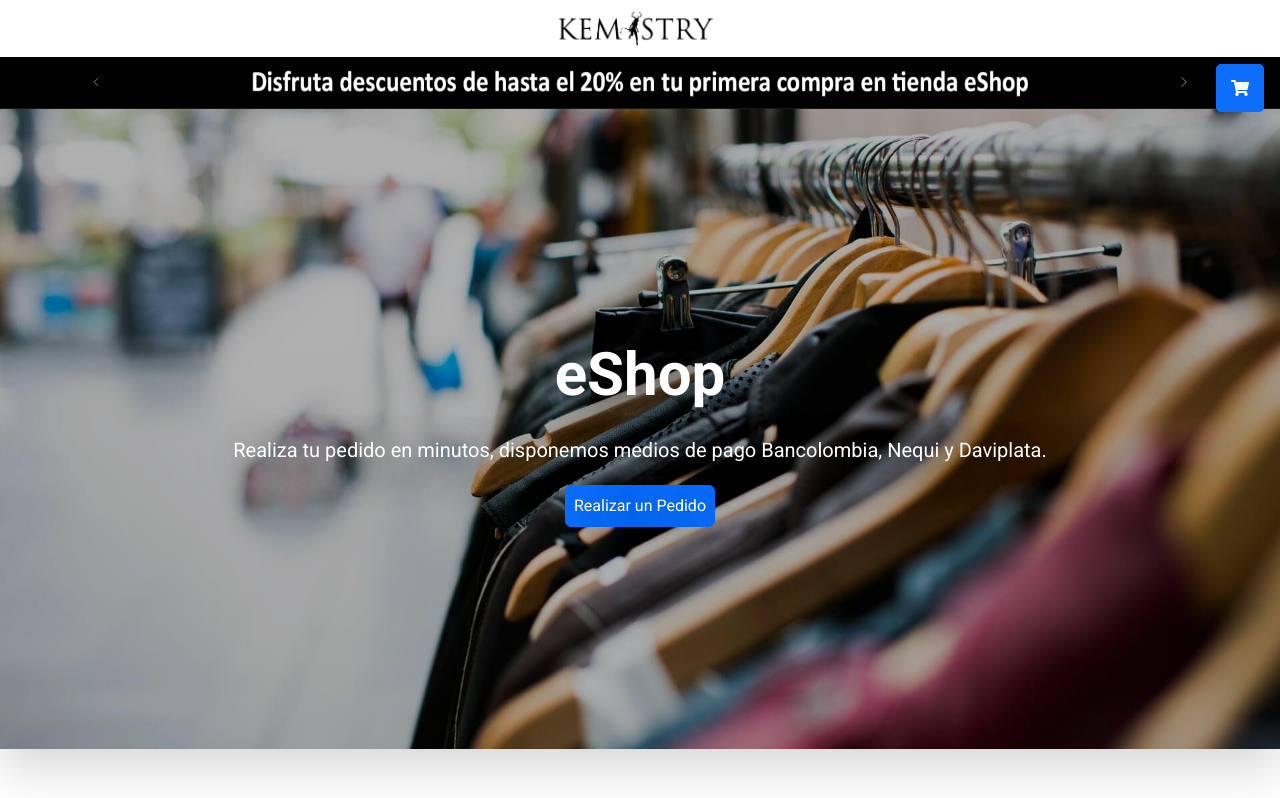
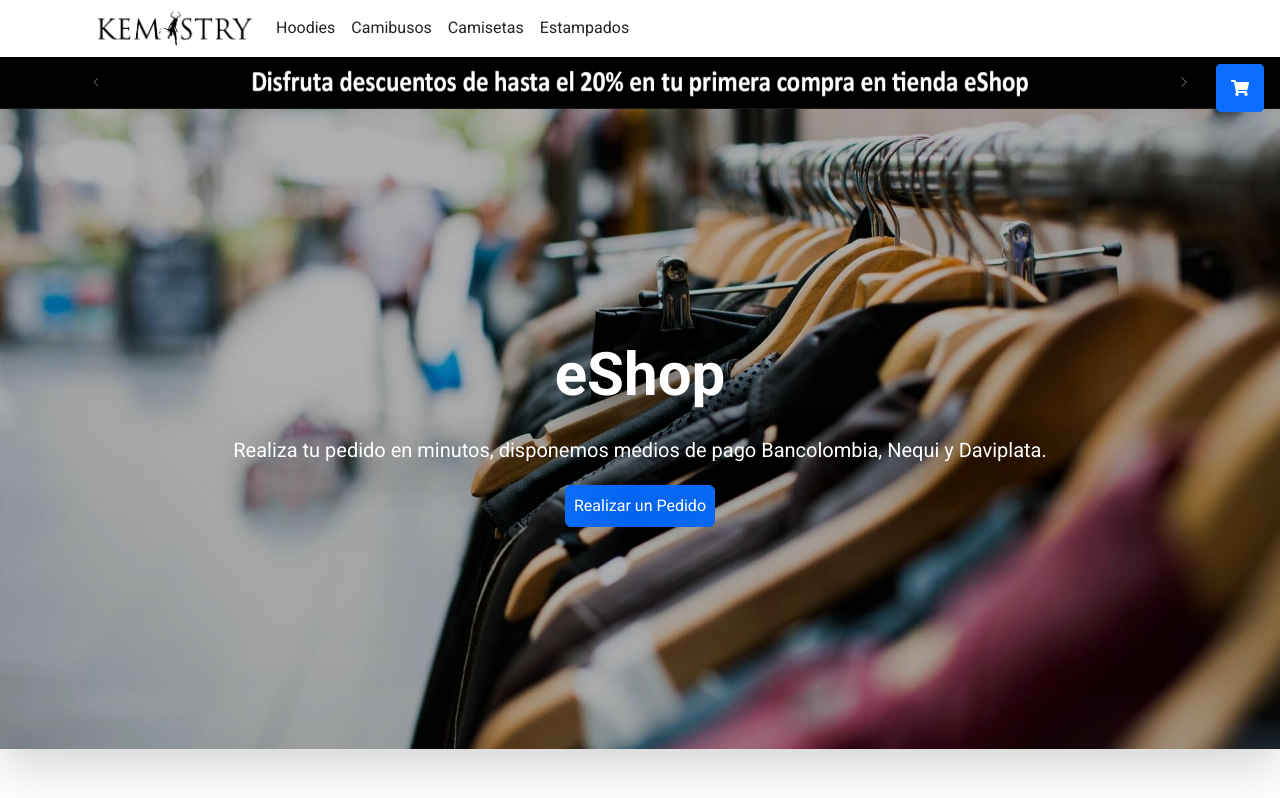
Before and after one commit to CrisAguirre/kemistry, an Angular app: page /shop in a window 1280 px wide. Shown: the top 798 px of the page. Built offline with nearby package versions, Linux system fonts and the light colour scheme.

Commit message:
various fixes

```diff
--- a/src/app/components/landing/landing.component.html
+++ b/src/app/components/landing/landing.component.html
@@ -124,9 +124,6 @@
           <li class="nav-item">
             <a class="nav-link active text-light" aria-current="page" routerLink="/estampados">Estampados</a>
           </li>
-          <!--<li class="nav-item">
-            <a class="nav-link active text-light" aria-current="page" routerLink="/kemistry">Nosotros</a>
-          </li>-->
         </ul>
       </nav>
     </div>
--- a/src/app/components/shared/navbar/navbar.component.css
+++ b/src/app/components/shared/navbar/navbar.component.css
@@ -78,10 +78,26 @@ nav.principal a:hover {
     text-decoration: none;
     background-color: #0D6EFD;
 }
+
 @media (min-width: 100px) and (max-width: 1000px){
     .navbar-expand-lg {
         flex-wrap: wrap;
         justify-content: flex-start;
+    }
+    .botonMenu {
+        display: flex;
+        justify-content: center;
+        align-items: center;
+        width: 3rem;
+        height: 3rem;
+        position: fixed;
+        top: 4rem;
+        left: 1rem;
+        background-color: #0D6EFD;
+        border: 0;
+        color: white;
+        cursor: pointer;
+        border-radius: 10%;
     }
 }
 @media (min-width: 1000px) and (max-width: 2000px){
--- a/src/app/components/shared/navbar/navbar.component.html
+++ b/src/app/components/shared/navbar/navbar.component.html
@@ -15,11 +15,56 @@
           <img src="../../../../assets/img/var/logo-shop-head.png" loading="lazy">
         </a>
       </div>
+            <!--Barra de menu para escritorio y wide-->
+            <div class="collapse navbar-collapse collapse-nomovil" id="navbarSupportedContent">
+              <ul class="navbar-nav me-auto mb-2 mb-lg-0">
+                <li class="nav-item">
+                  <a class="nav-link active text-dark" aria-current="page" routerLink="/hoodies">Hoodies</a>
+                </li>
+                <li class="nav-item">
+                  <a class="nav-link active text-dark" aria-current="page" routerLink="/raglan">Camibusos</a>
+                </li>
+                <li class="nav-item">
+                  <a class="nav-link active text-dark" aria-current="page" routerLink="/camisetas">Camisetas</a>
+                </li>
+                <li class="nav-item">
+                  <a class="nav-link active text-dark" aria-current="page" routerLink="/estampados">Estampados</a>
+                </li>
+              </ul>
+            </div>
+            <button class="botonMenu collapse-movil">
+              <i class="fa fa-bars"></i>
+            </button>
+            <!--Barra de menu para móviles-->
+            <nav class="bg-dark principal collapse-movil">
+              <form class="d-flex">
+                <a routerLink="./shop">
+                  <button class="btn btn-primary" type="button">eShop</button>
+                </a>
+              </form>
+              <ul class="navbar-nav me-auto mb-2 mb-lg-0">
+                <li class="nav-item">
+                  <a class="nav-link active text-light" aria-current="page" routerLink="/hoodies">Hoodies</a>
+                </li>
+                <li class="nav-item">
+                  <a class="nav-link active text-light" aria-current="page" routerLink="/raglan">Camibusos</a>
+                </li>
+                <li class="nav-item">
+                  <a class="nav-link active text-light" aria-current="page" routerLink="/camisetas">Camisetas</a>
+                </li>
+                <li class="nav-item">
+                  <a class="nav-link active text-light" aria-current="page" routerLink="/estampados">Estampados</a>
+                </li>
+                <!--<li class="nav-item">
+                  <a class="nav-link active text-light" aria-current="page" routerLink="/kemistry">Nosotros</a>
+                </li>-->
+              </ul>
+            </nav>
       <div>
         <!--<ul class="navbar-nav me-auto mb-2 mb-lg-0"></ul>-->
         <a routerLink="/shop/checkout" class="me-2">
           <button type="button" class="botonMenu fa fa-shopping-cart">
-            <span class="position-absolute top-0 start-100 translate-middle badge rounded-pill bg-danger" *ngIf="{quantity: quantity$ | async } as dataCart">
+            <span class="position-absolute down-0 start-100 translate-middle badge rounded-pill bg-danger" *ngIf="{quantity: quantity$ | async } as dataCart">
               <ng-container *ngIf="dataCart.quantity !== 0">{{dataCart.quantity}}</ng-container>
             </span>
           </button>
--- a/src/app/components/shop/products/products.component.html
+++ b/src/app/components/shop/products/products.component.html
@@ -29,7 +29,7 @@
                 <a type="button" class="btn btn-primary btn-lg px-2 me-md-2" (click)="filterProducts('Estampados')">Estampados</a>
                 <!-- <span class="fw-bold filter-link">Estampados</span> -->
             </div>
-            <div class="col-md-2 col-sm-5 rounded d-flex flex-column justify-content-center align-items-center underline"  id="btn-todos">
+            <div class="col-md-2 col-sm-5 rounded d-flex flex-column justify-content-center align-items-center"  id="btn-todos">
                 <img src="./assets/img/var/silueta650N.png" class="p-3">
                 <a type="button" class="btn btn-primary btn-lg px-2 me-md-2" (click)="filterProducts('Todos')">Todos</a>
             </div>
```
